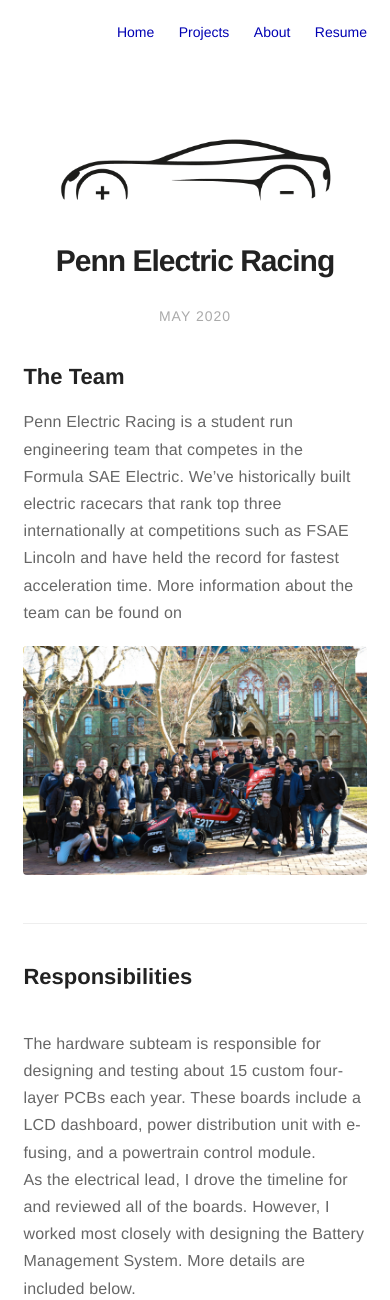
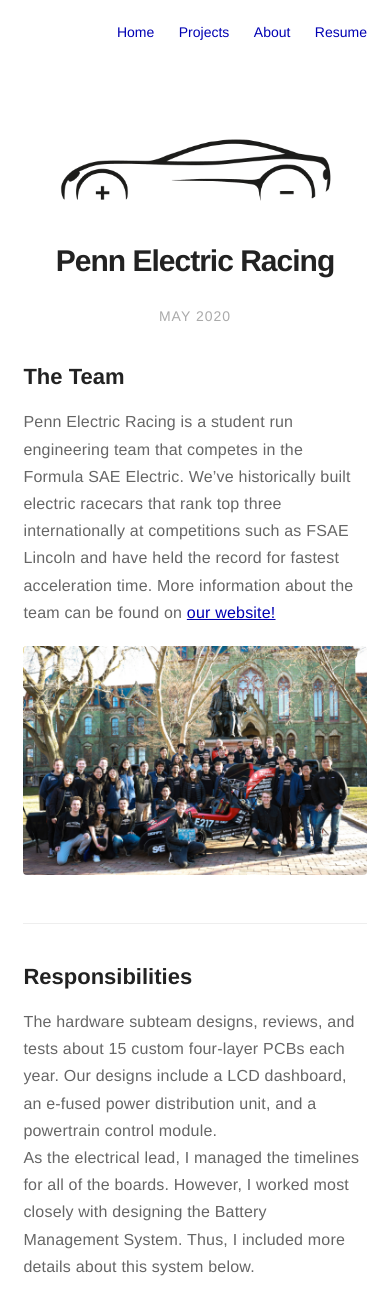
Before and after one commit to kchen7/kevinchen, a Jekyll site: the page built from _posts/2020-05-10-Penn-Electric-Racing.md, in a window 390 px wide. Shown: the top 1300 px of the page. Built offline with Jekyll 4.4.1, drawn with Linux system fonts in a browser that asks for light colours; some of the changed text lies outside the part shown; grey boxes are pictures that could not be loaded.

Commit message:
moved around elements to improve 1 column (i.e. mobile) experience

```diff
--- a/_posts/2020-05-10-Penn-Electric-Racing.md
+++ b/_posts/2020-05-10-Penn-Electric-Racing.md
@@ -17,7 +17,7 @@
 Formula SAE Electric. We've historically built electric racecars that
 rank top three internationally at competitions such as FSAE Lincoln and
 have held the record for fastest acceleration time. More information about the team can be found on
-<!-- <a href="https://www.pennelectricracing.com/" target="_blank" rel="noopener noreferrer"> our website!</a> -->
+<a href="https://www.pennelectricracing.com/" target="_blank" rel="noopener noreferrer"> our website!</a>
 
 ![REV 5 Unveiling](../assets/images/per/unveiling.jpg "REV 5 Unveiling")
 
@@ -25,29 +25,28 @@
 ## Responsibilities
 <div class="side-by-side">
     <div class="toleft">
-        <p> The hardware subteam is responsible for designing and testing
-            about 15 custom four-layer PCBs each year. These boards include
-            a LCD dashboard, power distribution unit with e-fusing, and a
-            powertrain control module.
+        <p> The hardware subteam designs, reviews, and tests
+            about 15 custom four-layer PCBs each year. Our designs include
+            a LCD dashboard, an e-fused power distribution unit, and
+            a powertrain control module.
         </p>
-        <p> As the electrical lead, I drove the timeline for and reviewed
-            all of the boards. However, I worked most closely with designing
-            the Battery Management System. More details are included below.
+        <p> As the electrical lead, I managed the timelines for all of the
+            boards. However, I worked most closely with designing the
+            Battery Management System. Thus, I included more details
+            about this system below.
         </p>
-        <img class="image" src="../assets/images/per/info-session.jpg" alt="info session">
-        <figcaption class="caption">New Member Info Session (2019)</figcaption>
     </div>
     <div class="toright">
         <img class="image" src="../assets/images/per/gerbers.png" alt="gerbers">
-        <figcaption class="caption">Board Gerbers (2018)</figcaption>
-        <p> </p>
-        <p> I've also help foster team growth through writing Confluence
-            pages, developing a new member curriculum, and speaking
-            at club recruiting events.
-        </p>
-
+        <!-- <figcaption class="caption">Board Gerbers (2018)</figcaption> -->
     </div>
 </div>
+
+I've also fostered team growth through documenting our designs on
+Confluence, developing a new member curriculum, and speaking at
+recruiting events, such as info sessions or club fairs.
+
+![2019 Info Session](../assets/images/per/info-session.jpg "Info Session (2019)")
 
 ---
 ## Battery Management System
--- a/_sass/components/side-by-side.sass
+++ b/_sass/components/side-by-side.sass
@@ -1,11 +1,11 @@
 .side-by-side
     @media #{$above}
         width: 100%
-        margin: 4rem 0
+        margin: 0rem 0
 
     @media #{$below}
         width: 100%
-        margin: 4rem 0
+        margin: 0rem 0
 
     > .toleft,
     > .toright
```
